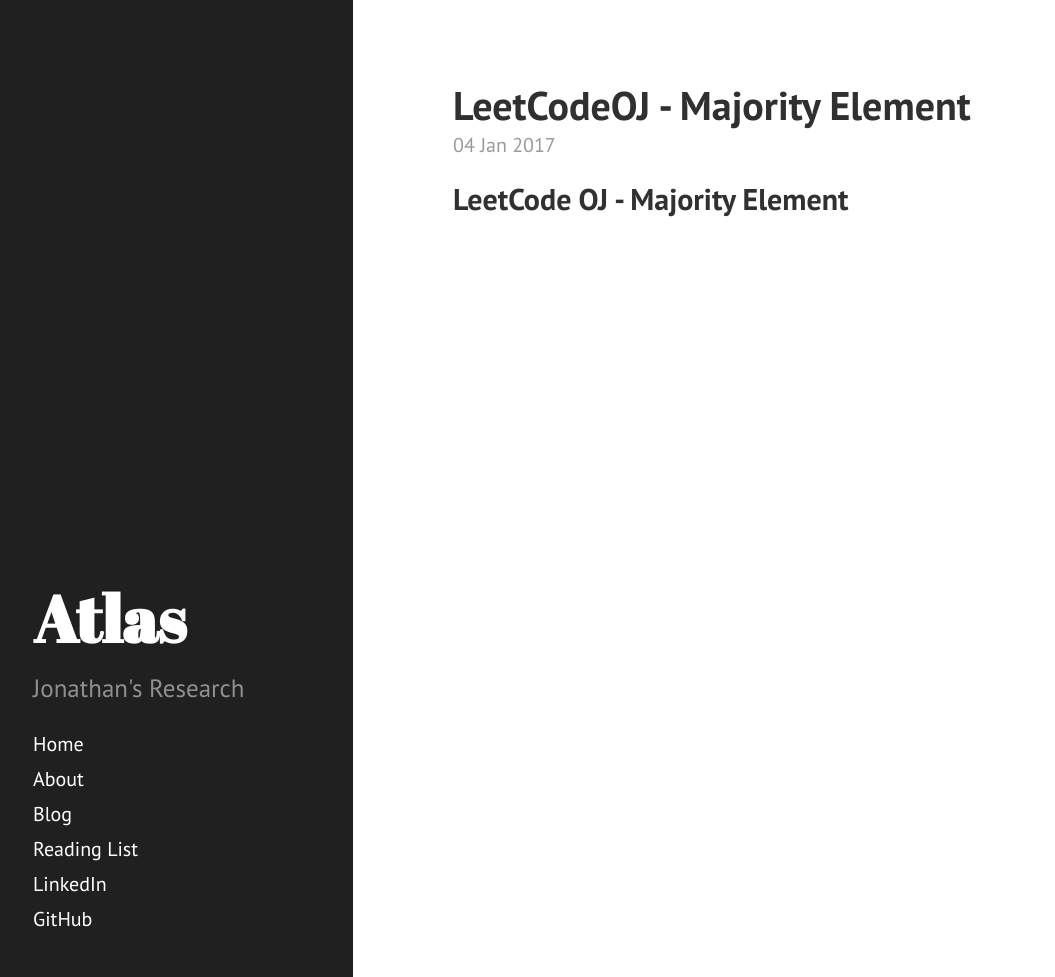
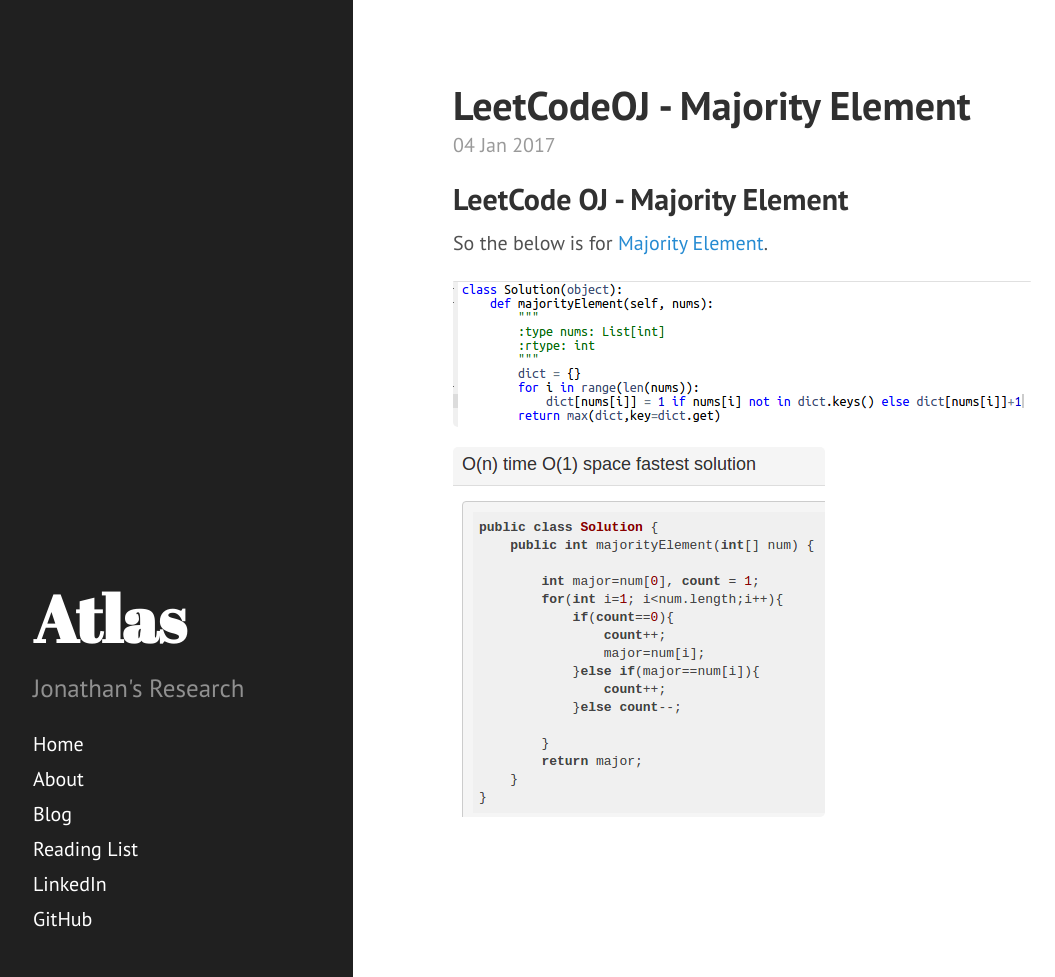
Before and after one commit to JonathanJohann/Research, a Jekyll site: the page built from _posts/Scratch_Pad/2017-01-04-Majority-Element.md, in a window 1280 px wide and 977 px high. Shown: the whole window, without its empty margins (7-1062 px from the left). Built offline with Jekyll 4.4.1, drawn with Linux system fonts in a browser that asks for light colours; Markdown is read by kramdown in place of the engine named in the settings.

Commit message:
Update 2017-01-04-Majority-Element.md

```diff
--- a/_posts/Scratch_Pad/2017-01-04-Majority-Element.md
+++ b/_posts/Scratch_Pad/2017-01-04-Majority-Element.md
@@ -7,3 +7,10 @@
 ---
 
 ## LeetCode OJ - Majority Element
+
+So the below is for [Majority Element](https://leetcode.com/problems/majority-element/).
+
+![png](https://raw.githubusercontent.com/JonathanJohann/Research/master/_posts/Scratch_Pad/Pics/majority_element.png)
+
+
+![png](https://raw.githubusercontent.com/JonathanJohann/Research/master/_posts/Scratch_Pad/Pics/optimal_majority_element.png)
```
